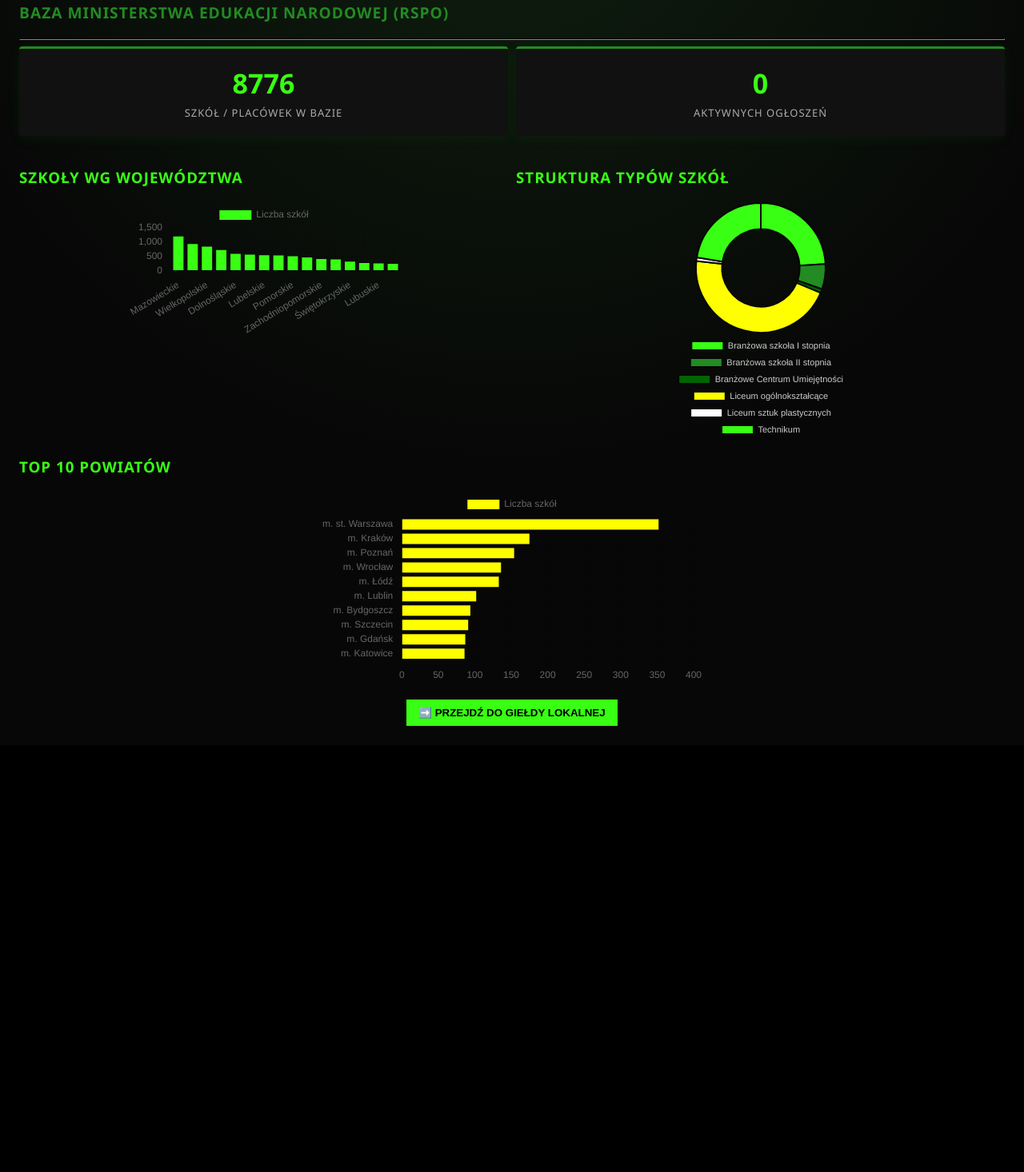
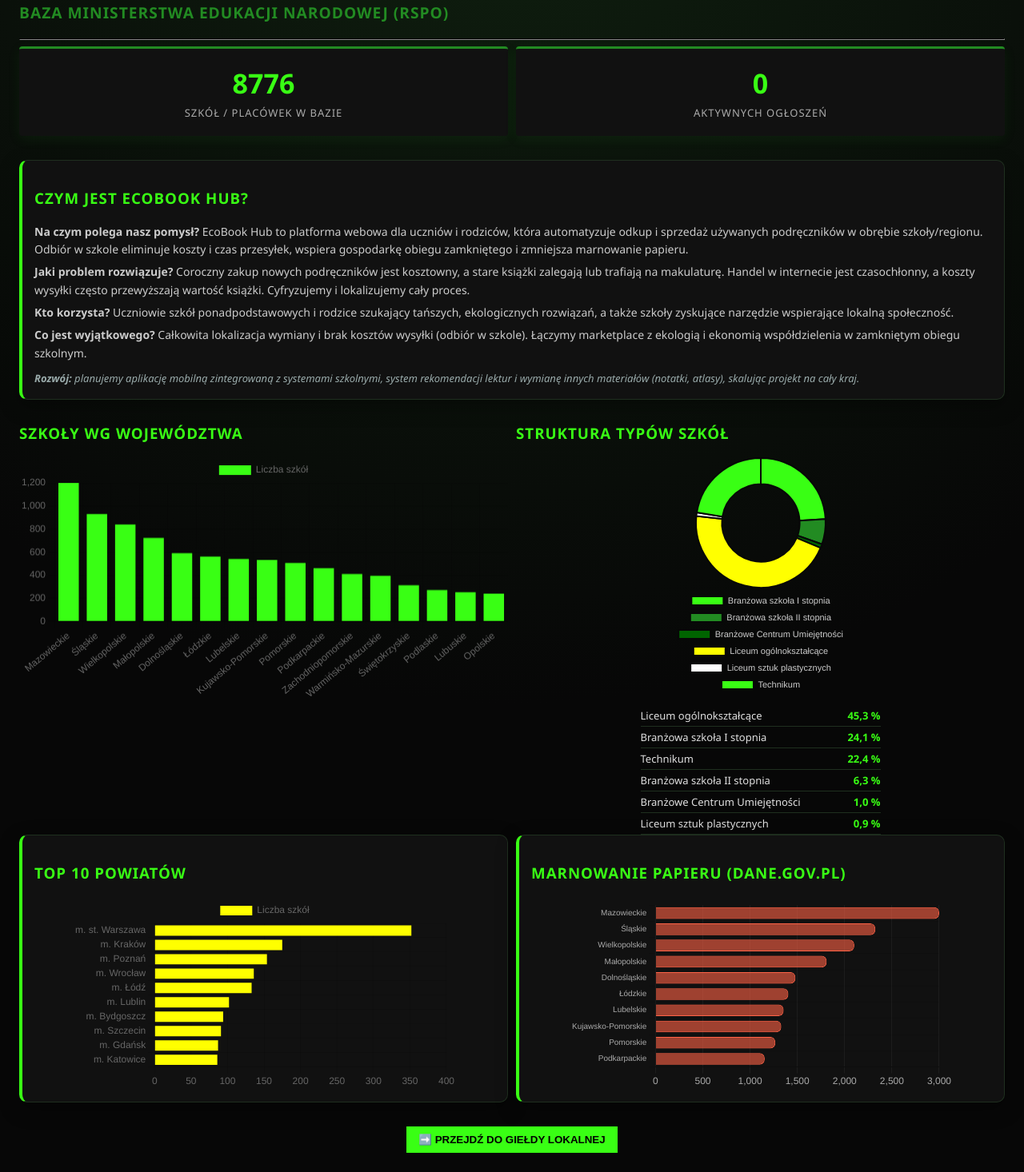
Before and after one commit to reslinskiolek28-ship-it/ecobook-hub, a PHP site: page / in a window 1280 px wide. Shown: the part 178-1644 px from the top of the page at 80% size. Before the commit the page ends 1086 px from the top, so only its background shows below. Run offline with PHP 8.4, Linux system fonts and the light colour scheme; data comes from the database, SQL or seed files in the repository.

Commit message:
feat: enhance report layout, default school, validation

```diff
--- a/index.php
+++ b/index.php
@@ -25,7 +25,8 @@ if ($_SERVER['REQUEST_METHOD'] === 'POST') {
         $school_id = $_POST['school_id'] ?? '';
         $title = trim($_POST['title'] ?? '');
         $subject = $_POST['subject'] ?? '';
-        $price = (float)($_POST['price'] ?? 0);
+        $price_raw = $_POST['price'] ?? '';
+        $price = is_numeric($price_raw) ? (float)$price_raw : 0;
         $condition = $_POST['condition'] ?? '';
         $pickup = trim($_POST['pickup'] ?? '');
         $contact = trim($_POST['contact'] ?? '');
@@ -33,10 +34,21 @@ if ($_SERVER['REQUEST_METHOD'] === 'POST') {
         if (isset($_FILES['image']) && $_FILES['image']['error'] === UPLOAD_ERR_OK) {
             $image_bytes = file_get_contents($_FILES['image']['tmp_name']);
         }
-        if ($title !== '' && $contact !== '' && $school_id !== '') {
+        $digits = preg_replace('/\D/', '', $contact);
+        $err = '';
+        if ($title === '') {
+            $err = 'title';
+        } elseif ($price_raw === '' || !is_numeric($price_raw)) {
+            $err = 'price';
+        } elseif (strlen($digits) < 9) {
+            $err = 'phone';
+        } elseif ($school_id === '') {
+            $err = 'school';
+        }
+        if ($err === '') {
             add_listing($school_id, $title, $subject, $price, $condition, $pickup, $contact, $image_bytes);
         }
-        $qs = http_build_query(['page' => 'gielda', 'woj' => $_POST['woj'] ?? '', 'powiat' => $_POST['powiat'] ?? '', 'miasto' => $_POST['miasto'] ?? '', 'school_id' => $school_id]);
+        $qs = http_build_query(['page' => 'gielda', 'woj' => $_POST['woj'] ?? '', 'powiat' => $_POST['powiat'] ?? '', 'miasto' => $_POST['miasto'] ?? '', 'school_id' => $school_id, 'err' => $err]);
         header('Location: ?' . $qs);
         exit;
     }
@@ -116,20 +128,47 @@ img { max-width: 100%; }
     <div class="col metric-card"><div class="metric-value"><?php echo (int)$total_high_schools; ?></div><div class="metric-label">SZKÓŁ / PLACÓWEK W BAZIE</div></div>
     <div class="col metric-card"><div class="metric-value"><?php echo (int)$total_listings; ?></div><div class="metric-label">AKTYWNYCH OGŁOSZEŃ</div></div>
   </div>
+  <div class="card" style="margin-top:10px;">
+    <h3>CZYM JEST ECOBOOK HUB?</h3>
+    <p style="color:#ccc;font-size:14px;line-height:1.6;margin:6px 0;"><b>Na czym polega nasz pomysł?</b> EcoBook Hub to platforma webowa dla uczniów i rodziców, która automatyzuje odkup i sprzedaż używanych podręczników w obrębie szkoły/regionu. Odbiór w szkole eliminuje koszty i czas przesyłek, wspiera gospodarkę obiegu zamkniętego i zmniejsza marnowanie papieru.</p>
+    <p style="color:#ccc;font-size:14px;line-height:1.6;margin:6px 0;"><b>Jaki problem rozwiązuje?</b> Coroczny zakup nowych podręczników jest kosztowny, a stare książki zalegają lub trafiają na makulaturę. Handel w internecie jest czasochłonny, a koszty wysyłki często przewyższają wartość książki. Cyfryzujemy i lokalizujemy cały proces.</p>
+    <p style="color:#ccc;font-size:14px;line-height:1.6;margin:6px 0;"><b>Kto korzysta?</b> Uczniowie szkół ponadpodstawowych i rodzice szukający tańszych, ekologicznych rozwiązań, a także szkoły zyskujące narzędzie wspierające lokalną społeczność.</p>
+    <p style="color:#ccc;font-size:14px;line-height:1.6;margin:6px 0;"><b>Co jest wyjątkowego?</b> Całkowita lokalizacja wymiany i brak kosztów wysyłki (odbiór w szkole). Łączymy marketplace z ekologią i ekonomią współdzielenia w zamkniętym obiegu szkolnym.</p>
+    <p style="color:#9aa;font-size:13px;line-height:1.6;margin:10px 0 0;font-style:italic;"><b>Rozwój:</b> planujemy aplikację mobilną zintegrowaną z systemami szkolnymi, system rekomendacji lektur i wymianę innych materiałów (notatki, atlasy), skalując projekt na cały kraj.</p>
+  </div>
   <div class="row">
     <div class="col">
       <h3>SZKOŁY WG WOJEWÓDZTWA</h3>
-      <div style="max-width:340px;margin:0 auto;"><canvas id="chartWoj"></canvas></div>
+      <div style="max-width:680px;margin:0 auto;"><canvas id="chartWoj"></canvas></div>
     </div>
     <div class="col">
       <h3>STRUKTURA TYPÓW SZKÓŁ</h3>
       <div style="max-width:300px;margin:0 auto;"><canvas id="chartTypes"></canvas></div>
+      <div style="max-width:300px;margin:10px auto 0;">
+        <?php
+        $types_sorted = $df_types;
+        usort($types_sorted, function($a,$b){ return $b['count'] <=> $a['count']; });
+        $t_total = array_sum(array_column($types_sorted,'count'));
+        foreach ($types_sorted as $t) {
+            $p = $t_total ? ($t['count']/$t_total*100) : 0;
+            echo '<div style="display:flex;justify-content:space-between;font-size:13px;padding:4px 0;border-bottom:1px solid #1f2f1f;"><span>'.htmlspecialchars($t['typ']).'</span><span style="color:#39FF14;font-weight:bold;">'.number_format($p,1,',',' ').' %</span></div>';
+        }
+        ?>
+      </div>
     </div>
   </div>
   <div class="row">
     <div class="col">
-      <h3>TOP 10 POWIATÓW</h3>
-      <div style="max-width:480px;margin:0 auto;"><canvas id="chartPow"></canvas></div>
+      <div class="card">
+        <h3>TOP 10 POWIATÓW</h3>
+        <div style="max-width:480px;margin:0 auto;"><canvas id="chartPow"></canvas></div>
+      </div>
+    </div>
+    <div class="col">
+      <div class="card">
+        <h3>MARNOWANIE PAPIERU (DANE.GOV.PL)</h3>
+        <div style="max-width:480px;margin:0 auto;"><canvas id="chartPaper"></canvas></div>
+      </div>
     </div>
   </div>
   <script>
@@ -147,17 +186,44 @@ img { max-width: 100%; }
   const powLabels = <?php echo json_encode(array_column($df_powiaty, 'powiat')); ?>;
   const powData = <?php echo json_encode(array_map('intval', array_column($df_powiaty, 'liczba_szkol'))); ?>;
   new Chart(document.getElementById('chartPow'), { type:'bar', data:{labels:powLabels, datasets:[{label:'Liczba szkół', data:powData, backgroundColor:'#FFFF00'}]}, options:{indexAxis:'y'} });
+  const paperLabels = <?php echo json_encode(array_slice(array_column($df_woj, 'wojewodztwo'), 0, 10)); ?>;
+  const paperData = <?php echo json_encode(array_map(function($r){ return round($r['liczba_szkol'] * 2.5, 1); }, array_slice($df_woj, 0, 10))); ?>;
+  new Chart(document.getElementById('chartPaper'), {
+    type: 'bar',
+    data: { labels: paperLabels, datasets: [{ label: 'Zużycie papieru (tony)', data: paperData, backgroundColor: 'rgba(255,99,71,0.6)', borderColor: '#ff6347', borderWidth: 1, borderRadius: 6 }] },
+    options: { indexAxis: 'y', plugins: { legend: { display: false } }, scales: { x: { ticks: { color: '#aaa' }, grid: { color: 'rgba(255,255,255,0.05)' } }, y: { ticks: { color: '#aaa', font: { size: 10 } } } } }
+  });
   </script>
   <div style="text-align:center;margin-top:20px;">
     <form method="get"><input type="hidden" name="page" value="gielda"><button type="submit" class="primary">➡️ PRZEJDŹ DO GIEŁDY LOKALNEJ</button></form>
   </div>
 <?php else: ?>
   <h1>GIEŁDA LOKALNA</h1>
+  <?php if (!empty($_GET['err'])): ?>
+    <div class="card" style="border-left-color:#ff4444;">
+      <span style="color:#ff6666;font-weight:bold;">Błąd: </span>
+      <?php
+      $e = $_GET['err'];
+      if ($e === 'title') echo 'Tytuł książki jest wymagany.';
+      elseif ($e === 'price') echo 'Cena jest wymagana i musi być liczbą.';
+      elseif ($e === 'phone') echo 'Numer telefonu musi zawierać co najmniej 9 cyfr.';
+      elseif ($e === 'school') echo 'Wybierz szkołę.';
+      else echo 'Sprawdź wprowadzone dane.';
+      ?>
+    </div>
+  <?php endif; ?>
   <?php
+  $has_filters = isset($_GET['woj']) || isset($_GET['powiat']) || isset($_GET['miasto']) || isset($_GET['school_id']);
   $woj = $_GET['woj'] ?? '';
   $powiat = $_GET['powiat'] ?? '';
   $miasto = $_GET['miasto'] ?? '';
   $school_id = $_GET['school_id'] ?? '';
+  if (!$has_filters) {
+      $woj = 'Mazowieckie';
+      $powiat = 'm. st. Warszawa';
+      $miasto = 'Wola';
+      $school_id = '31531';
+  }
   $woj_options = get_voivodeships();
   $powiat_options = $woj !== '' ? get_powiaty($woj) : [];
   $city_options = $powiat !== '' ? get_cities($powiat) : [];
@@ -243,8 +309,12 @@ img { max-width: 100%; }
       <?php endforeach; ?>
     <?php endif; ?>
 
+    <div style="text-align:center;margin:16px 0;">
+      <a href="#add-form"><button type="button" class="primary">➕ DODAJ SWÓJ PODRĘCZNIK (limit 5)*</button></a>
+    </div>
+
     <hr>
-    <h3>+ WYSTAW SWÓJ PODRĘCZNIK</h3>
+    <h3 id="add-form">+ WYSTAW SWÓJ PODRĘCZNIK</h3>
     <form method="post" enctype="multipart/form-data">
       <input type="hidden" name="action" value="add_listing">
       <input type="hidden" name="woj" value="<?php echo htmlspecialchars($woj); ?>">
@@ -254,7 +324,7 @@ img { max-width: 100%; }
       <div class="row">
         <div class="col">
           <label>Tytuł i Wydawnictwo</label><br>
-          <input name="title" style="width:100%"><br><br>
+          <input name="title" style="width:100%" required><br><br>
           <label>Przedmiot</label><br>
           <select name="subject" style="width:100%">
             <?php foreach (["Matematyka","J. Polski","J. Angielski","Fizyka","Chemia","Biologia","Geografia","Historia","Informatyka","Zawodowe","Inne"] as $s): ?>
@@ -262,7 +332,7 @@ img { max-width: 100%; }
             <?php endforeach; ?>
           </select><br><br>
           <label>Cena (PLN)</label><br>
-          <input type="number" name="price" min="0" step="1" style="width:100%">
+          <input type="number" name="price" min="0" step="1" style="width:100%" required>
         </div>
         <div class="col">
           <label>Stan Książki</label><br>
@@ -274,7 +344,7 @@ img { max-width: 100%; }
           <label>Gdzie w szkole</label><br>
           <input name="pickup" style="width:100%"><br><br>
           <label>Kontakt (Tel / Messenger)</label><br>
-          <input name="contact" style="width:100%"><br><br>
+          <input name="contact" style="width:100%" required pattern=".*[0-9].*" title="Minimum 9 cyfr"><br><br>
           <label>Zdjęcie (opcjonalnie)</label><br>
           <input type="file" name="image" accept="image/png,image/jpeg">
         </div>
@@ -283,6 +353,7 @@ img { max-width: 100%; }
       <button type="submit" class="primary">>> ZAINICJUJ OFERTĘ W SZKOLE <<</button>
     </form>
   <?php endif; ?>
+  <p style="color:#9aa;font-size:12px;margin:12px 0 0;font-style:italic;">*- limit obowiązuje darmowe konta, jeśli chcesz wystawić więcej książek i zyskać ocenę jakości przy swoim profilu wykup pakiet premium.</p>
   <div style="text-align:center;margin-top:20px;">
     <form method="get"><input type="hidden" name="page" value="raport"><button type="submit" class="primary">⬅️ WRÓĆ DO RAPORTU</button></form>
   </div>
```
